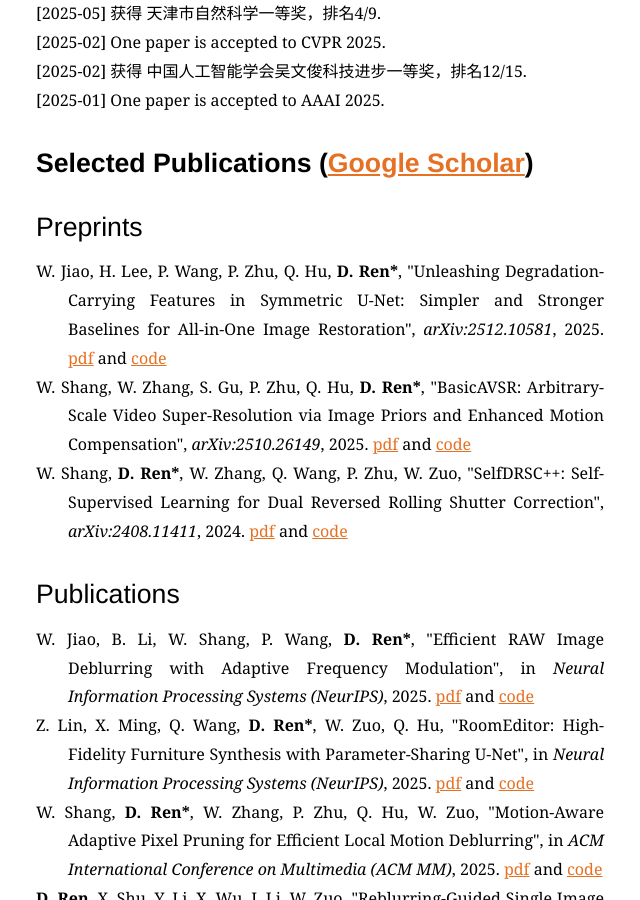
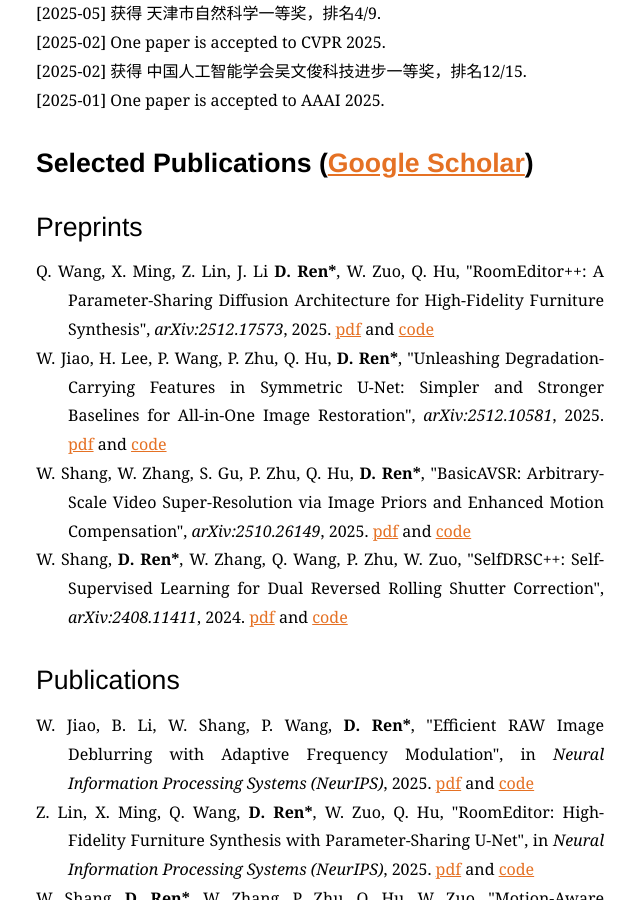
Before and after one commit to csdwren/csdwren.github.io, a Jekyll site: the page built from index.html, in a window 1280 px wide and 900 px high, scrolled down 840 px. Shown: the whole window, without its empty margins (436-1076 px from the left). Built offline with Jekyll 4.4.1, drawn with Linux system fonts in a browser that asks for light colours; some web fonts are replaced.

Commit message:
Update index.html

```diff
--- a/index.html
+++ b/index.html
@@ -69,7 +69,11 @@
 <h4>Preprints</h4>
       <ul class="cv">
 <li>
-          <div align="justify">W. Jiao, H. Lee, P. Wang, P. Zhu, Q. Hu, <strong>D. Ren*</strong>, &quot;Unleashing Degradation-Carrying Features in Symmetric U-Net: Simpler and Stronger Baselines for All-in-One Image Restoration&quot;</a>, <em> arXiv:2512.10581</em>, 2025. <a href=" https://arxiv.org/pdf/2512.10581"><u>pdf</u></a> and <a href="https://github.com/WenlongJiao/SymUNet"><u>code</u></a></div>
+          <div align="justify">Q. Wang, X. Ming, Z. Lin, J. Li <strong>D. Ren*</strong>, W. Zuo, Q. Hu, &quot;RoomEditor++: A Parameter-Sharing Diffusion Architecture for High-Fidelity Furniture Synthesis&quot;</a>, <em> arXiv:2512.17573</em>, 2025. <a href="https://arxiv.org/pdf/2512.17573"><u>pdf</u></a> and <a href="https://github.com/stonecutter-21/roomeditor"><u>code</u></a></div>
+          </li>
+
+<li>
+          <div align="justify">W. Jiao, H. Lee, P. Wang, P. Zhu, Q. Hu, <strong>D. Ren*</strong>, &quot;Unleashing Degradation-Carrying Features in Symmetric U-Net: Simpler and Stronger Baselines for All-in-One Image Restoration&quot;</a>, <em> arXiv:2512.10581</em>, 2025. <a href="https://arxiv.org/pdf/2512.10581"><u>pdf</u></a> and <a href="https://github.com/WenlongJiao/SymUNet"><u>code</u></a></div>
           </li>
 <li>
           <div align="justify">W. Shang, W. Zhang, S. Gu, P. Zhu, Q. Hu, <strong>D. Ren*</strong>, &quot;BasicAVSR: Arbitrary-Scale Video Super-Resolution via Image Priors and Enhanced Motion Compensation&quot;</a>, <em> arXiv:2510.26149</em>, 2025. <a href=" https://arxiv.org/pdf/2510.26149"><u>pdf</u></a> and <a href="https://github.com/shangwei5/BasicAVSR"><u>code</u></a></div>
```
